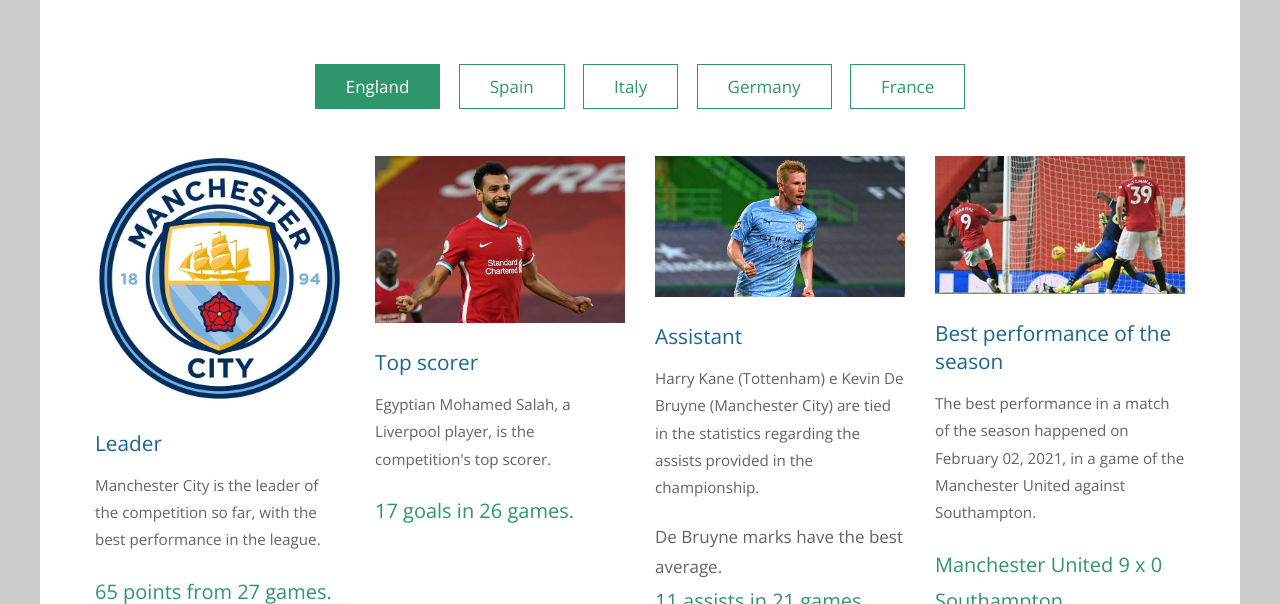
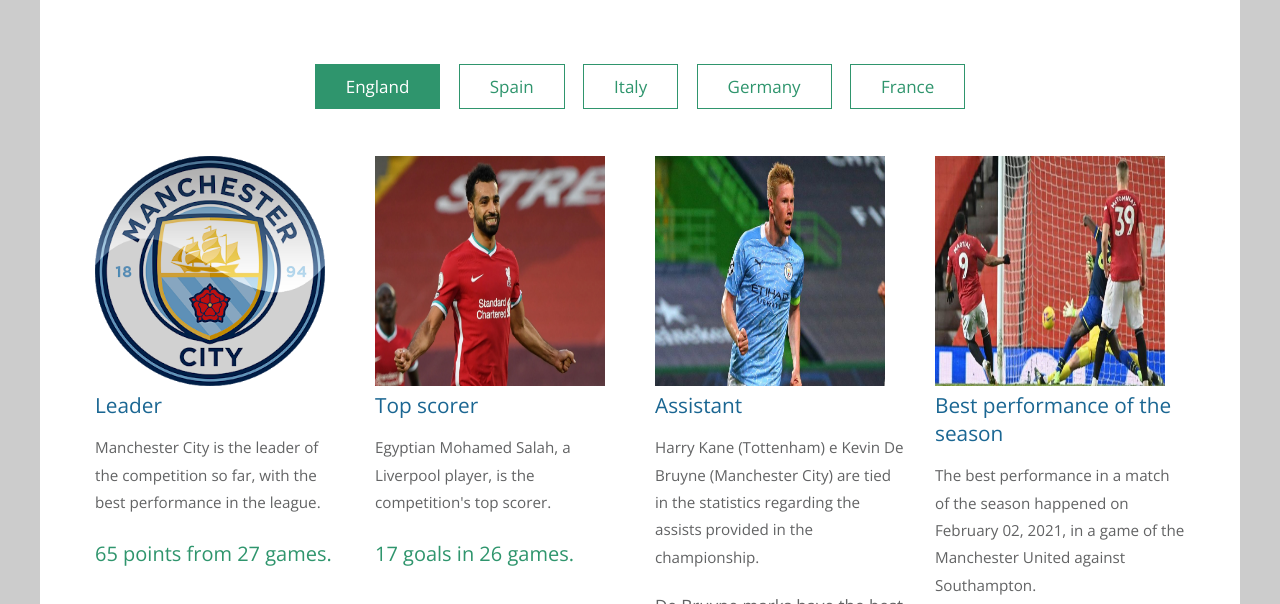
Before and after one commit to italolima04/italolima04.github.io, a plain HTML site: page index.html in a window 1280 px wide. Shown: the part 657-1261 px from the top of the page. Drawn offline with nearby package versions, Linux system fonts and the light colour scheme.

Commit message:
fix: change image

```diff
--- a/index.html
+++ b/index.html
@@ -69,7 +69,7 @@ https://templatemo.com/tm-539-simple-house
 				<div id="tm-gallery-page-england" class="tm-gallery-page">
 					<article class="col-lg-3 col-md-4 col-sm-6 col-12 tm-gallery-item">
 						<figure>
-							<img src="img/gallery/07.jpg" alt="Image" class="img-fluid tm-gallery-img" />
+							<img src="img/gallery/city.png" alt="Image"  width="230" height="230" />
 							<figcaption>
 								<h4 class="tm-gallery-title">Leader</h4>
 								<p class="tm-gallery-description">Manchester City is the leader of the competition so far, with the best performance in the league.</p>
@@ -79,7 +79,7 @@ https://templatemo.com/tm-539-simple-house
 					</article>
 					<article class="col-lg-3 col-md-4 col-sm-6 col-12 tm-gallery-item">
 						<figure>
-							<img src="img/gallery/08.jpeg" alt="Image" class="img-fluid tm-gallery-img"/>
+							<img src="img/gallery/08.jpeg" alt="Image"  width="230" height="230"/>
 							<figcaption>
 								<h4 class="tm-gallery-title">Top scorer</h4>
 								<p class="tm-gallery-description">Egyptian Mohamed Salah, a Liverpool player, is the competition's top scorer.</p>
@@ -89,7 +89,7 @@ https://templatemo.com/tm-539-simple-house
 					</article>
 					<article class="col-lg-3 col-md-4 col-sm-6 col-12 tm-gallery-item">
 						<figure>
-							<img src="img/gallery/09.jpg" alt="Image" class="img-fluid tm-gallery-img" />
+							<img src="img/gallery/09.jpg" alt="Image" width="230" height="230" />
 							<figcaption>
 								<h4 class="tm-gallery-title">Assistant</h4>
 								<p class="tm-gallery-description">Harry Kane (Tottenham) e Kevin De Bruyne (Manchester City) are tied in the statistics regarding the assists provided in the championship.</p>
@@ -100,7 +100,7 @@ https://templatemo.com/tm-539-simple-house
 					</article>
 					<article class="col-lg-3 col-md-4 col-sm-6 col-12 tm-gallery-item">
 						<figure>
-							<img src="img/gallery/10.jpg" alt="Image" class="img-fluid tm-gallery-img" />
+							<img src="img/gallery/10.jpg" alt="Image" width="230" height="230" />
 							<figcaption>
 								<h4 class="tm-gallery-title">Best performance of the season</h4>
 								<p class="tm-gallery-description">The best performance in a match of the season happened on February 02, 2021, in a game of the Manchester United against Southampton.</p>
```
